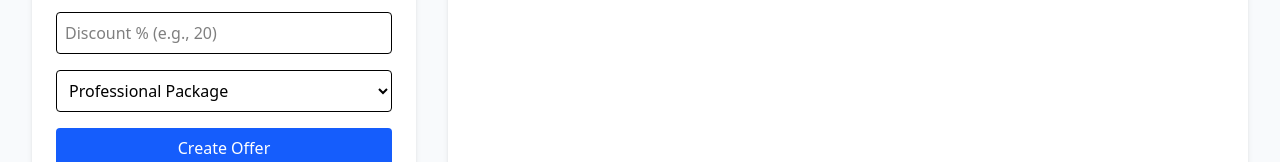
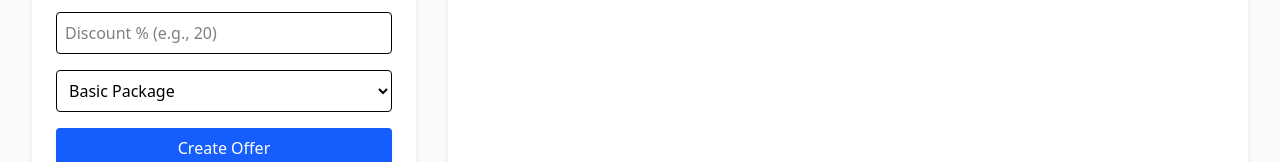
Before and after one commit to balaji5071/web_gengrok, a React (Vite) app in the folder frontend/: page /genadmingrok in a window 1280 px wide. Shown: the part 278-440 px from the top of the page. Built offline with nearby package versions, Linux system fonts and the light colour scheme; no server answers.

Commit message:
small chanegs

```diff
--- a/frontend/src/components/OfferManager.jsx
+++ b/frontend/src/components/OfferManager.jsx
@@ -49,8 +49,8 @@ function OfferManager() {
                         <input type="number" placeholder="Discount % (e.g., 20)" value={discount} onChange={e => setDiscount(e.target.value)} required min="1" max="99" className="w-full p-2 border rounded"/>
                         <select value={pkg} onChange={e => setPkg(e.target.value)} className="w-full p-2 border rounded">
                             <option value="Basic">Basic Package</option>
-                            <option value="Professional">Professional Package</option>
-                            <option value="Premium">Premium Package</option>
+                            <option value="Standard">Standard Package</option>
+                            <option value="Pro">Pro Package</option>
                         </select>
                         <button type="submit" className="w-full bg-blue-600 text-white p-2 rounded hover:bg-blue-700">Create Offer</button>
                     </form>
```
